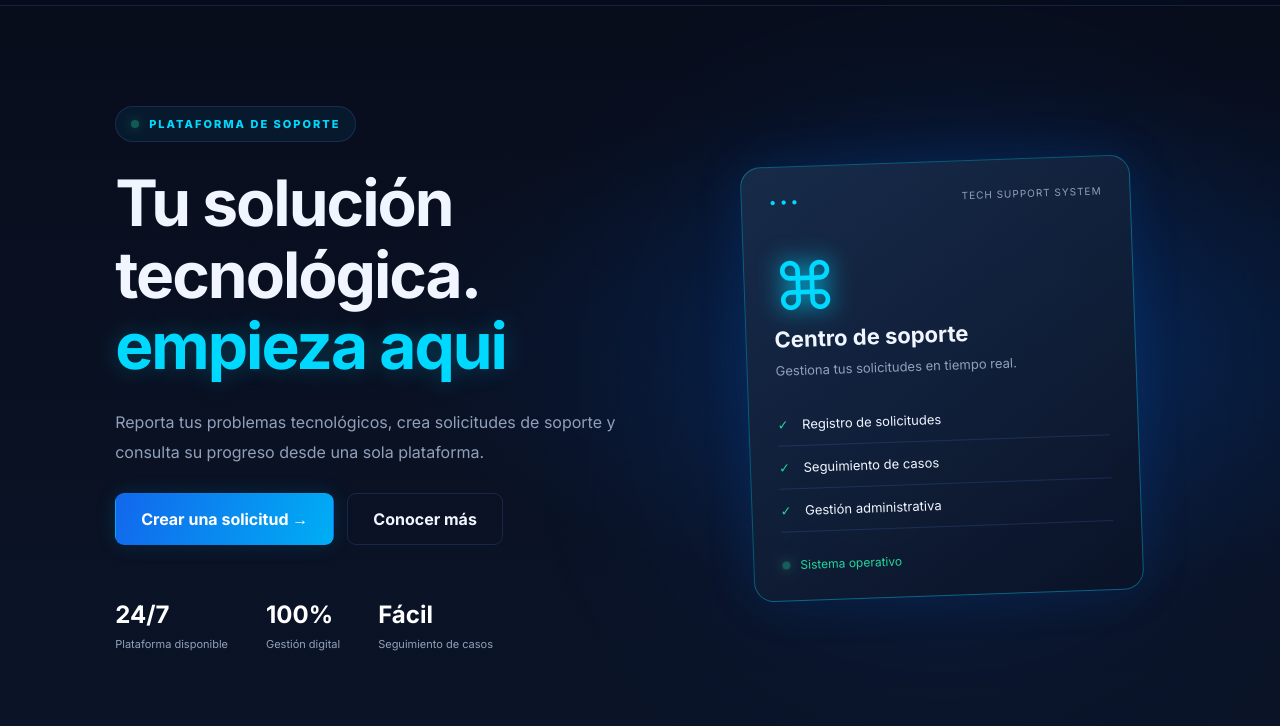
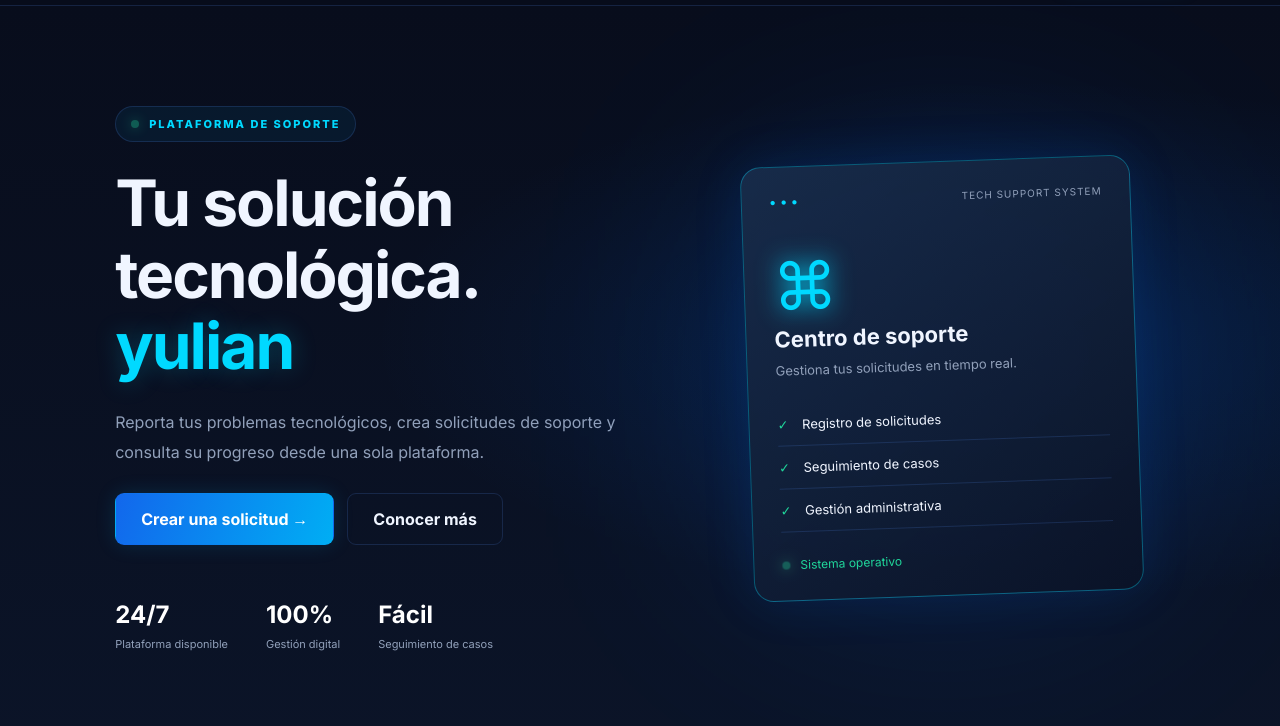
Before and after one commit to julonlondres-hash/tecny-soport, a plain HTML site: page index.html in a window 1280 px wide. Shown: the part 74-800 px from the top of the page. Drawn offline with Linux system fonts and the light colour scheme; a script that the page names is missing.

Commit message:
Actualizar Cafe Central

```diff
--- a/index.html
+++ b/index.html
@@ -41,7 +41,7 @@
 
                 <h1>
                     Tu solución tecnológica.
-                    <span>empieza aqui</span>
+                    <span>yulian</span>
                 </h1>
 
                 <p>
```
